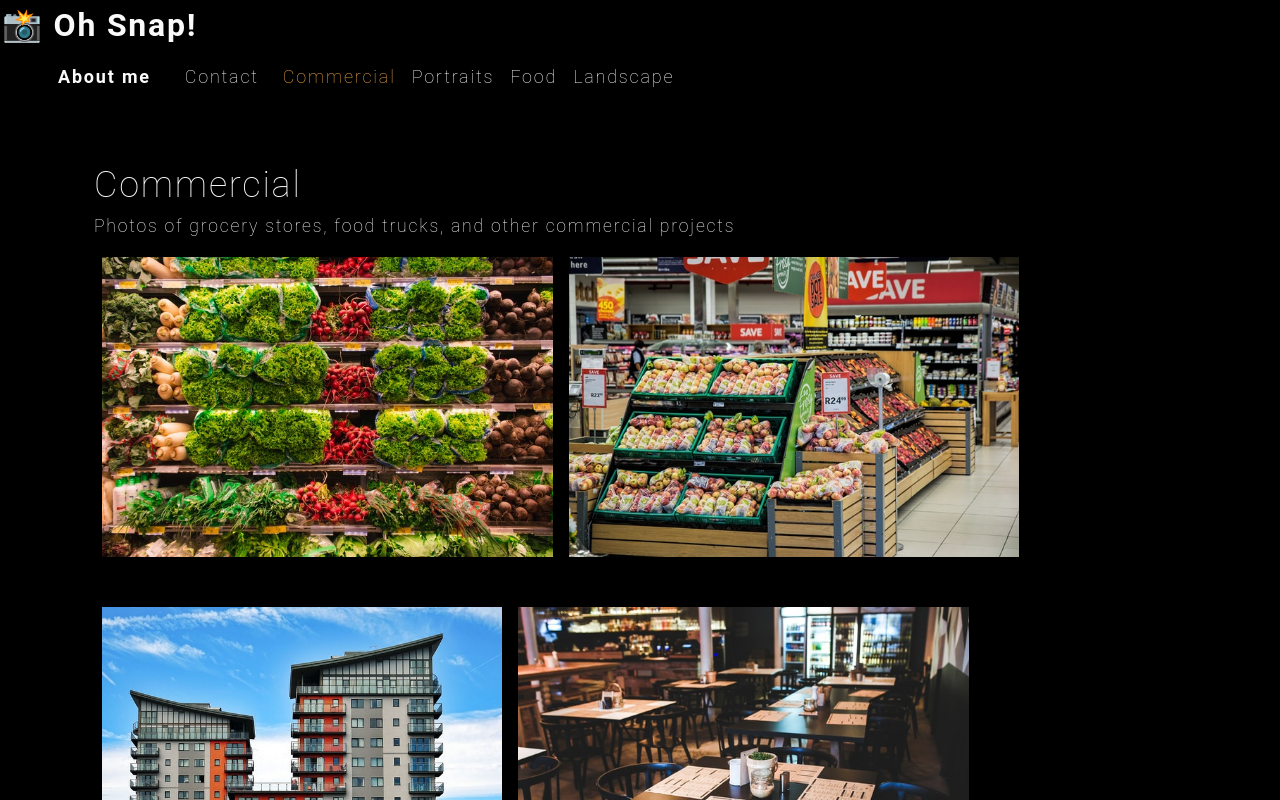
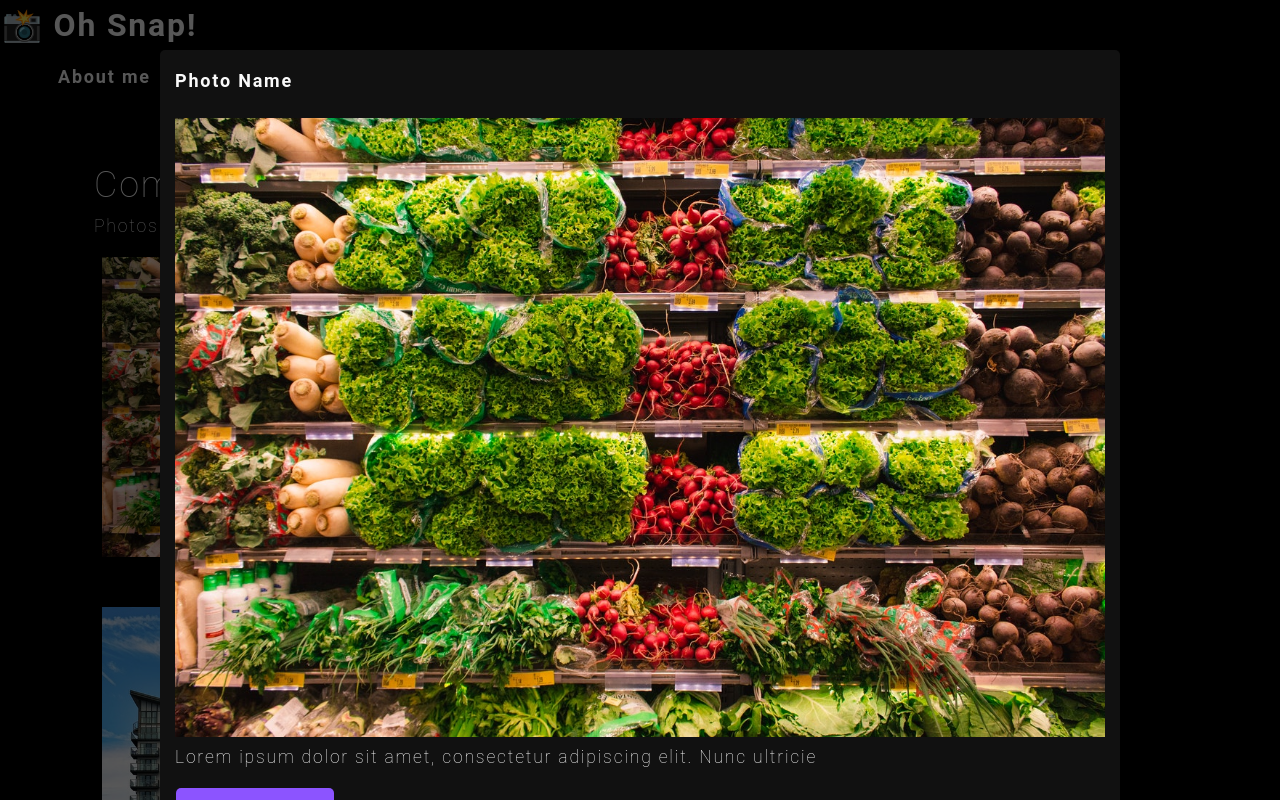
Before and after one commit to emdok/photo-folio, a React (Create React App) app: page / in a window 1280 px wide. Both pictures are taken after a click on the picture 327 px from the left and 406 px from the top of the page. Shown: the top 800 px of the page. Built offline with nearby package versions, Linux system fonts and the light colour scheme.

Commit message:
add modal functionality

```diff
--- /dev/null
+++ b/src/components/Modal/index.js
@@ -0,0 +1,22 @@
+import React from 'react';
+
+function Modal({currentPhoto}) {
+  const {name, category, description, index} = currentPhoto;
+
+  return (
+    <div className="modalBackdrop">
+      <div className='modalContainer'>
+        <h3 className='modalTitle'>Photo Name</h3>
+        <img src={require(`../../assets/large/${category}/${index}.jpg`)} alt="current category" />
+        <p>
+          {description}
+        </p>
+        <button type="button">
+          Close this modal
+        </button>
+      </div>
+    </div>
+  );
+};
+
+export default Modal;
--- a/src/components/PhotoList/index.js
+++ b/src/components/PhotoList/index.js
@@ -1,5 +1,5 @@
 import React, { useState } from 'react';
-// import Modal from '../Modal';
+import Modal from '../Modal';
 
 const PhotoList = ({ category }) => {
   const [photos] = useState([
@@ -101,15 +101,24 @@
   ]);
 
   const currentPhotos = photos.filter((photo) => photo.category === category);
+  const [currentPhoto, setCurrentPhoto] = useState();
+  const [isModalOpen, setIsModalOpen] = useState(false);
+
+  const toggleModal = (image, i) => {
+    setCurrentPhoto({...image, index: i})
+    setIsModalOpen(true);
+  }
 
   return (
     <div>
+      {isModalOpen && <Modal currentPhoto={currentPhoto}></Modal>}
       <div className='flex-row'>
         {currentPhotos.map((image, i) => (
             <img
             src={require(`../../assets/small/${category}/${i}.jpg`)}
             alt={image.name}
             className="img-thumbnail mx-1"
+            onClick={() => toggleModal(image, i)}
             key={image.name}
           />
         ))}
```
